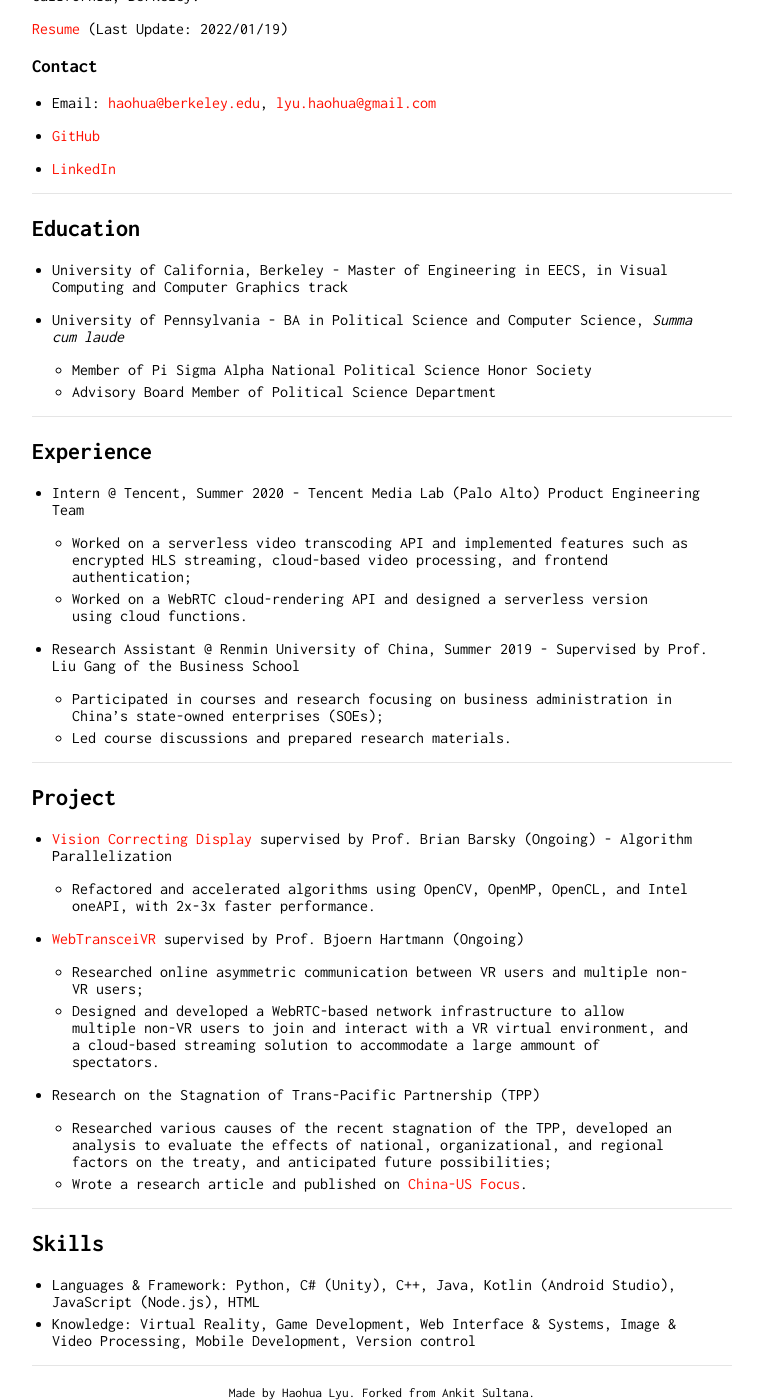
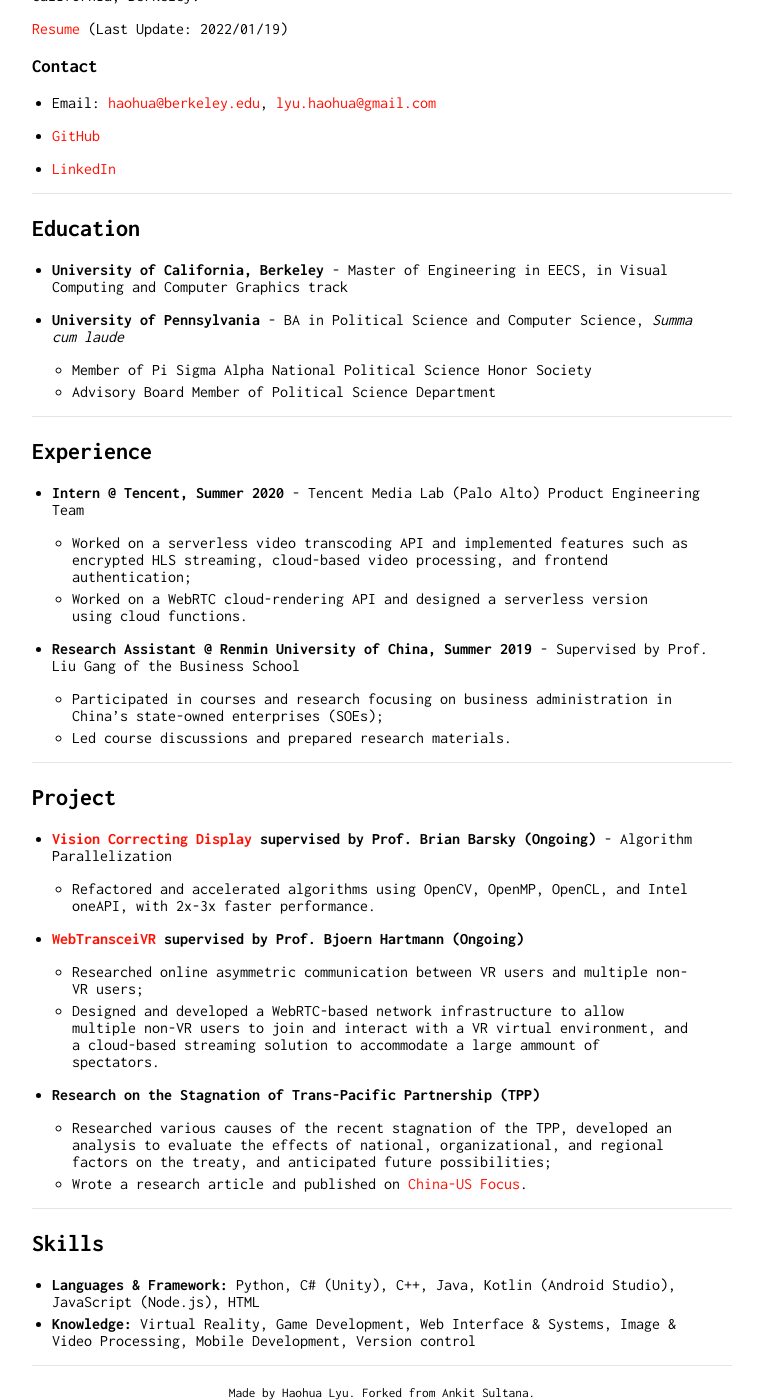
Before and after one commit to Haohua-Lyu/haohua-lyu.github.io, a Jekyll site: the page built from index.md, in a window 1280 px wide and 1400 px high, scrolled down 206 px. Shown: the whole window, without its empty margins (258-1021 px from the left). Built offline with Jekyll 4.4.1, drawn with Linux system fonts in a browser that asks for light colours.

Commit message:
Update index.md

```diff
--- a/index.md
+++ b/index.md
@@ -23,8 +23,8 @@ Hi! I am Haohua Lyu, a Master of Engineering student in EECS @ University of Cal
 
 ## Education
 
-* University of California, Berkeley - Master of Engineering in EECS, in Visual Computing and Computer Graphics track
-* University of Pennsylvania - BA in Political Science and Computer Science, *Summa cum laude*
+* **University of California, Berkeley** - Master of Engineering in EECS, in Visual Computing and Computer Graphics track
+* **University of Pennsylvania** - BA in Political Science and Computer Science, *Summa cum laude*
 
   - Member of Pi Sigma Alpha National Political Science Honor Society
   - Advisory Board Member of Political Science Department
@@ -33,12 +33,12 @@ Hi! I am Haohua Lyu, a Master of Engineering student in EECS @ University of Cal
 
 ## Experience
 
-* Intern @ Tencent, Summer 2020 - Tencent Media Lab (Palo Alto) Product Engineering Team
+* **Intern @ Tencent, Summer 2020** - Tencent Media Lab (Palo Alto) Product Engineering Team
 
   - Worked on a serverless video transcoding API and implemented features such as encrypted HLS streaming, cloud-based video processing, and frontend authentication;
   - Worked on a WebRTC cloud-rendering API and designed a serverless version using cloud functions.
 
-* Research Assistant @ Renmin University of China, Summer 2019 - Supervised by Prof. Liu Gang of the Business School
+* **Research Assistant @ Renmin University of China, Summer 2019** - Supervised by Prof. Liu Gang of the Business School
 
   - Participated in courses and research focusing on business administration in China’s state-owned enterprises (SOEs);
   - Led course discussions and prepared research materials.
@@ -47,17 +47,17 @@ Hi! I am Haohua Lyu, a Master of Engineering student in EECS @ University of Cal
 
 ## Project
 
-* [Vision Correcting Display](https://barskygroup.wixsite.com/home) supervised by Prof. Brian Barsky (Ongoing) - Algorithm Parallelization
+* **[Vision Correcting Display](https://barskygroup.wixsite.com/home) supervised by Prof. Brian Barsky (Ongoing)** - Algorithm Parallelization
 
   - Refactored and accelerated algorithms using OpenCV, OpenMP, OpenCL, and Intel oneAPI, with 2x-3x faster performance.
 
-* [WebTransceiVR](https://www.behance.net/gallery/133237183/WebTransceiVR-Asymmetric-VR-Collaboration-At-Scale) supervised by Prof. Bjoern Hartmann (Ongoing)
+* **[WebTransceiVR](https://www.behance.net/gallery/133237183/WebTransceiVR-Asymmetric-VR-Collaboration-At-Scale) supervised by Prof. Bjoern Hartmann (Ongoing)**
 
   - Researched online asymmetric communication between VR users and multiple non-VR users;
   - Designed and developed a WebRTC-based network infrastructure to allow multiple non-VR users to join and interact with a
 VR virtual environment, and a cloud-based streaming solution to accommodate a large ammount of spectators.
 
-* Research on the Stagnation of Trans-Pacific Partnership (TPP)
+* **Research on the Stagnation of Trans-Pacific Partnership (TPP)**
 
   - Researched various causes of the recent stagnation of the TPP, developed an analysis to evaluate the effects of national,
 organizational, and regional factors on the treaty, and anticipated future possibilities;
@@ -66,6 +66,6 @@ organizational, and regional factors on the treaty, and anticipated future possi
 ---
 
 ## Skills
-* Languages & Framework: Python, C# (Unity), C++, Java, Kotlin (Android Studio), JavaScript (Node.js), HTML
-* Knowledge: Virtual Reality, Game Development, Web Interface & Systems, Image & Video Processing, Mobile Development,
+* **Languages & Framework:** Python, C# (Unity), C++, Java, Kotlin (Android Studio), JavaScript (Node.js), HTML
+* **Knowledge:** Virtual Reality, Game Development, Web Interface & Systems, Image & Video Processing, Mobile Development,
 Version control
```
